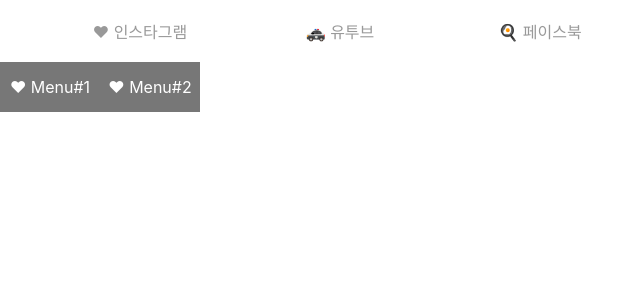
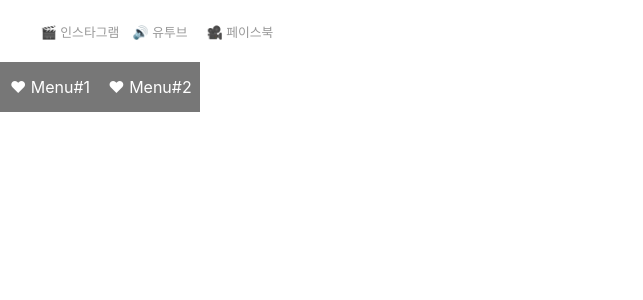
Before and after one commit to TJG404/webpublish, a React (Create React App) app in the folder react/basic-app/: page / in a window 1280 px wide. Shown: the top 300 px of the page, without its empty margins (0-643 px from the left). Built offline with nearby package versions, Linux system fonts and the light colour scheme.

Commit message:
2025-09-11 commit

```diff
--- a/react/basic-app/public/data/menus.json
+++ b/react/basic-app/public/data/menus.json
@@ -4,37 +4,40 @@
         "href": "#",
         "name": "인스타그램",
         "style": {
-            "w": "200px",
+            "w": "80px",
             "h": "30px",
             "bg": "#fff",
-            "color": "#999"
+            "color": "#999",
+            "fs": "0.8rem"
         },
         "isIcon": true,
-        "icon": "❤"
+        "icon": "🎬"
     },
     {
         "href": "#",
         "name": "유투브",
         "style": {
-            "w": "200px",
+            "w": "80px",
             "h": "30px",
             "bg": "#fff",
-            "color": "#999"
+            "color": "#999",
+            "fs": "0.8rem"
         },
         "isIcon": true,
-        "icon": "🚓"
+        "icon": "🔊"
     },
     {
         "href": "#",
         "name": "페이스북",
         "style": {
-            "w": "200px",
+            "w": "80px",
             "h": "30px",
             "bg": "#fff",
-            "color": "#999"
+            "color": "#999",
+            "fs": "0.8rem"
         },
         "isIcon": true,
-        "icon": "🍳"
+        "icon": "🎥"
     }
     ]
 }
--- a/react/basic-app/src/components/commons/Menu.jsx
+++ b/react/basic-app/src/components/commons/Menu.jsx
@@ -3,8 +3,11 @@ export function Menu({href, name, style, isIcon, icon}) {
     return (
         <a  href={href}
             className="menu-item"
-            style={{width: style.w, height: style.h,
-                    backgroundColor: style.bg, color: style.color}}>
+            style={{width: style.w,
+                    height: style.h,
+                    backgroundColor: style.bg,
+                    color: style.color,
+                    fontSize: style.fs}}>
             { isIcon ? icon : ""} {name}
         </a>
     );
--- a/react/basic-app/src/components/menus/HeaderLeft.jsx
+++ b/react/basic-app/src/components/menus/HeaderLeft.jsx
@@ -25,5 +25,6 @@ export function HeaderLeft() {
                 </li>
             )}
         </ul>
+
     );
 }
```
